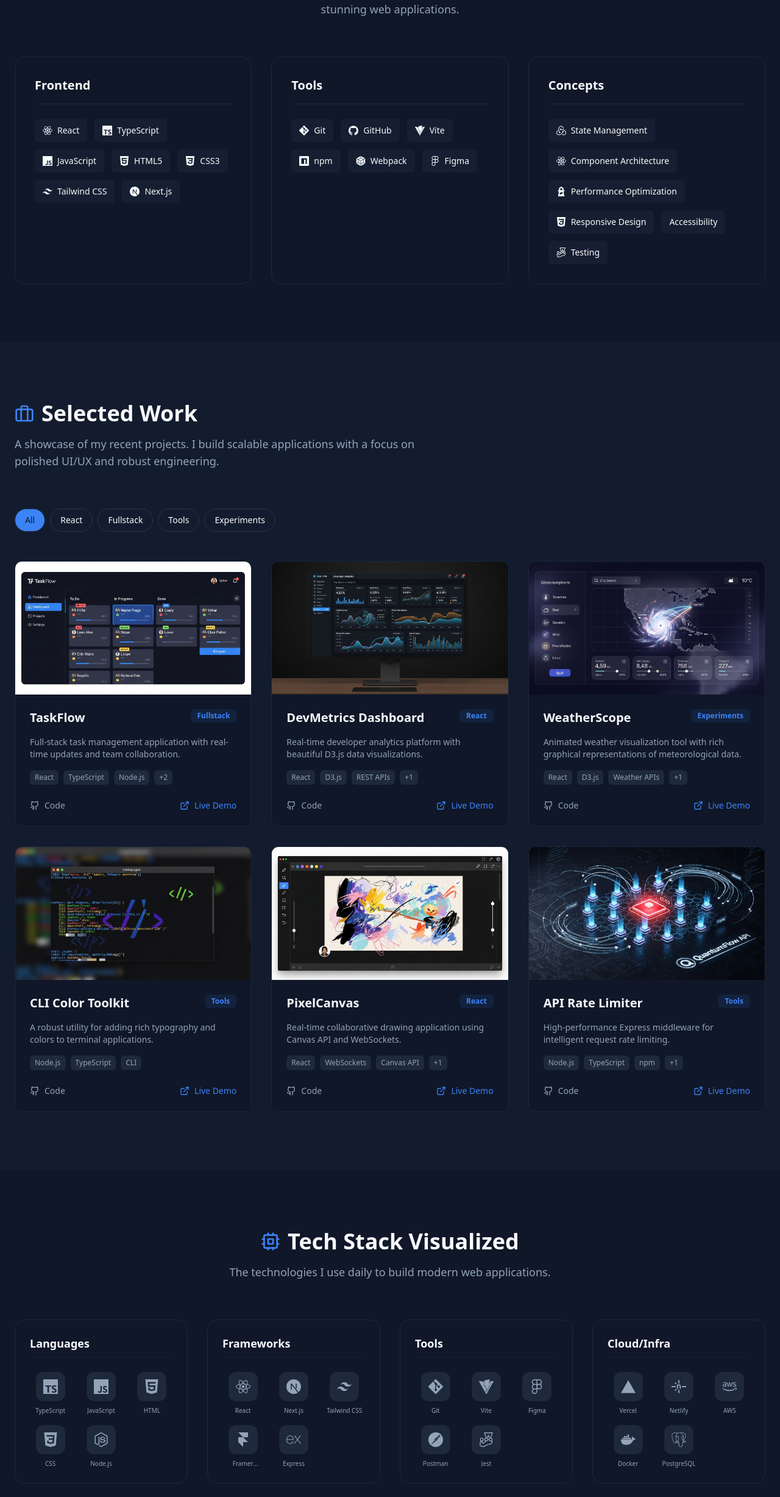
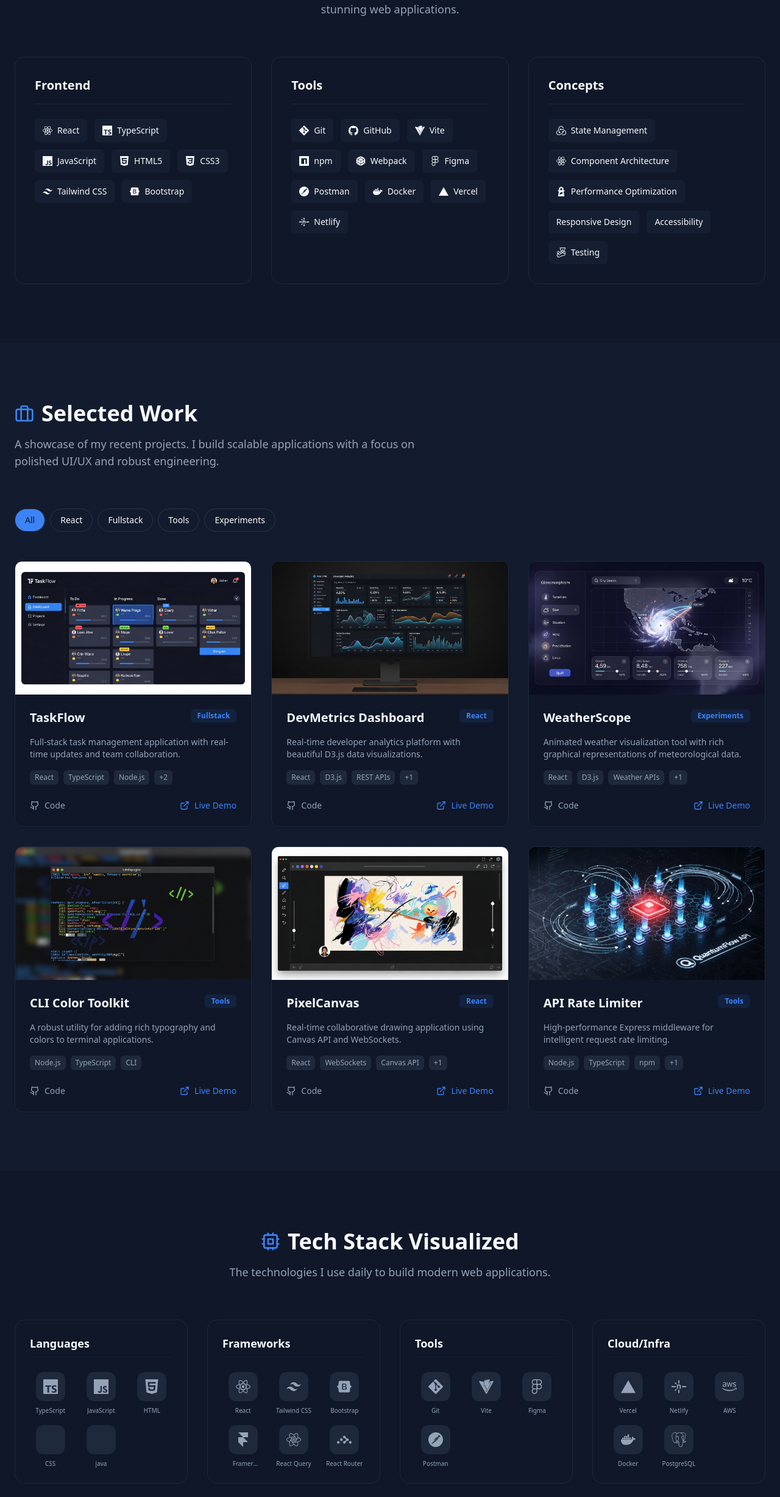
Before and after one commit to Ahmed-Youssef-404/New-Portfolio, a React (Vite) app: page / in a window 1280 px wide. Shown: the part 1615-4070 px from the top of the page at 61% size. Built offline with nearby package versions, Linux system fonts and the light colour scheme.

Commit message:
feat: enhanced "Skills"

```diff
--- a/src/data/skills.ts
+++ b/src/data/skills.ts
@@ -10,7 +10,8 @@
       { name: 'HTML5', icon: 'SiHtml5' },
       { name: 'CSS3', icon: 'SiCss3' },
       { name: 'Tailwind CSS', icon: 'SiTailwindcss' },
-      { name: 'Next.js', icon: 'SiNextdotjs' },
+      { name: 'Bootstrap', icon: 'SiBootstrap' },
+      // { name: 'Next.js', icon: 'SiNextdotjs' },
     ]
   },
   {
@@ -22,6 +23,10 @@
       { name: 'npm', icon: 'SiNpm' },
       { name: 'Webpack', icon: 'SiWebpack' },
       { name: 'Figma', icon: 'SiFigma' },
+      { name: 'Postman', icon: 'SiPostman' },
+      { name: 'Docker', icon: 'SiDocker' },
+      { name: 'Vercel', icon: 'SiVercel' },
+      { name: 'Netlify', icon: 'SiNetlify' },
     ]
   },
   {
@@ -30,7 +35,7 @@
       { name: 'State Management', icon: 'SiRedux' },
       { name: 'Component Architecture', icon: 'SiReact' },
       { name: 'Performance Optimization', icon: 'SiLighthouse' },
-      { name: 'Responsive Design', icon: 'SiCss3' },
+      { name: 'Responsive Design', icon: 'SiCss' },
       { name: 'Accessibility', icon: 'SiW3C' },
       { name: 'Testing', icon: 'SiJest' },
     ]
@@ -39,25 +44,32 @@
 
 export const techStack = {
   Languages: [
+    // { name: 'React', icon: 'SiReact' },
     { name: 'TypeScript', icon: 'SiTypescript' },
     { name: 'JavaScript', icon: 'SiJavascript' },
     { name: 'HTML', icon: 'SiHtml5' },
-    { name: 'CSS', icon: 'SiCss3' },
-    { name: 'Node.js', icon: 'SiNodedotjs' },
+    { name: 'CSS', icon: 'SiCss' },
+    { name: 'java', icon: 'SiJava' },
+    // { name: 'Node.js', icon: 'SiNodedotjs' },
   ],
   Frameworks: [
     { name: 'React', icon: 'SiReact' },
-    { name: 'Next.js', icon: 'SiNextdotjs' },
+    // { name: 'Next.js', icon: 'SiNextdotjs' },
     { name: 'Tailwind CSS', icon: 'SiTailwindcss' },
+    { name: 'Bootstrap', icon: 'SiBootstrap' },
     { name: 'Framer Motion', icon: 'SiFramer' },
-    { name: 'Express', icon: 'SiExpress' },
+    { name: 'React Query', icon: 'SiReactquery' },
+    { name: 'React Router', icon: 'SiReactrouter' },
+    // { name: 'Express', icon: 'SiExpress' },
   ],
   Tools: [
     { name: 'Git', icon: 'SiGit' },
     { name: 'Vite', icon: 'SiVite' },
     { name: 'Figma', icon: 'SiFigma' },
     { name: 'Postman', icon: 'SiPostman' },
-    { name: 'Jest', icon: 'SiJest' },
+    // { name: 'Vercel', icon: 'SiVercel' },
+    // { name: 'Netlify', icon: 'SiNetlify' },
+
   ],
   'Cloud/Infra': [
     { name: 'Vercel', icon: 'SiVercel' },
```
